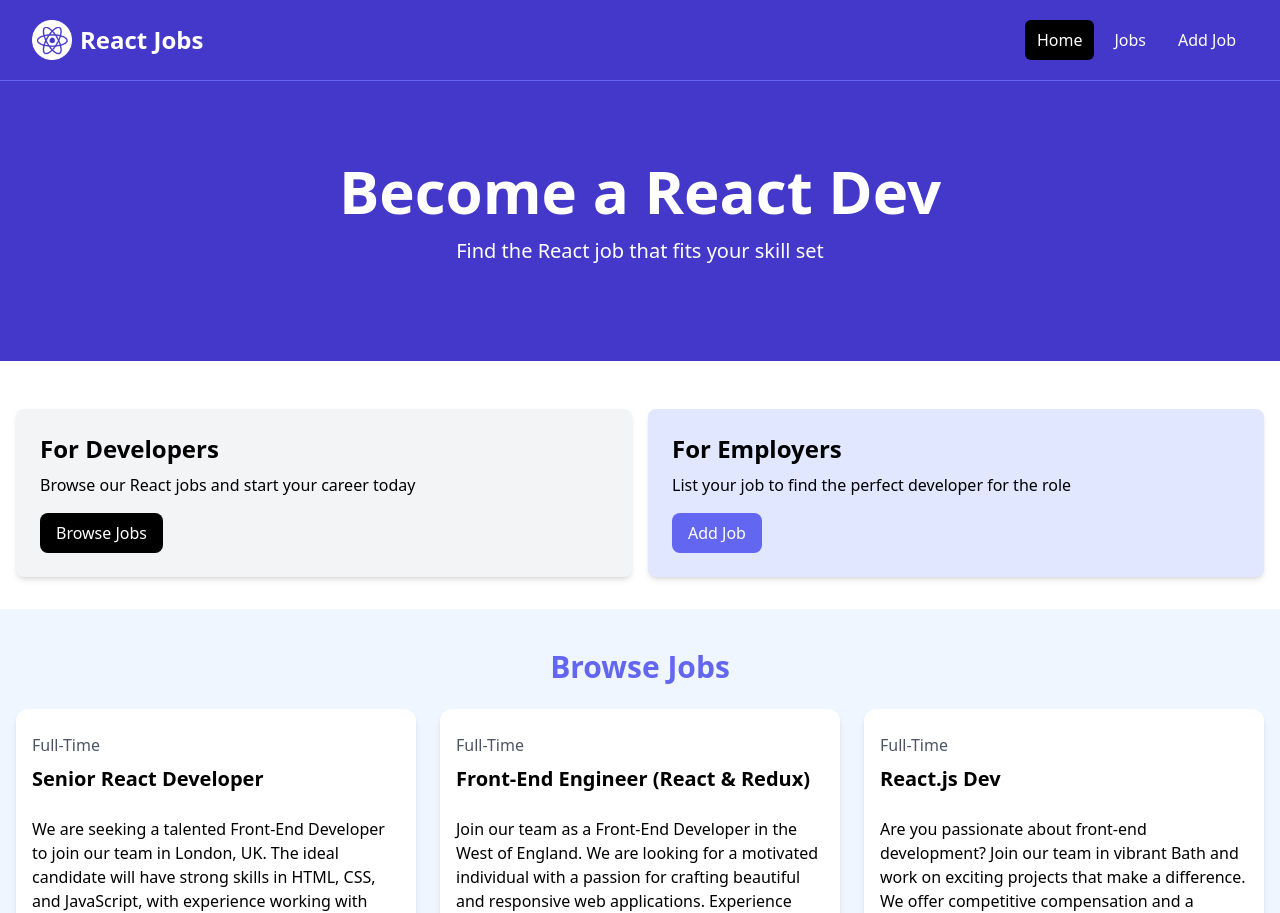
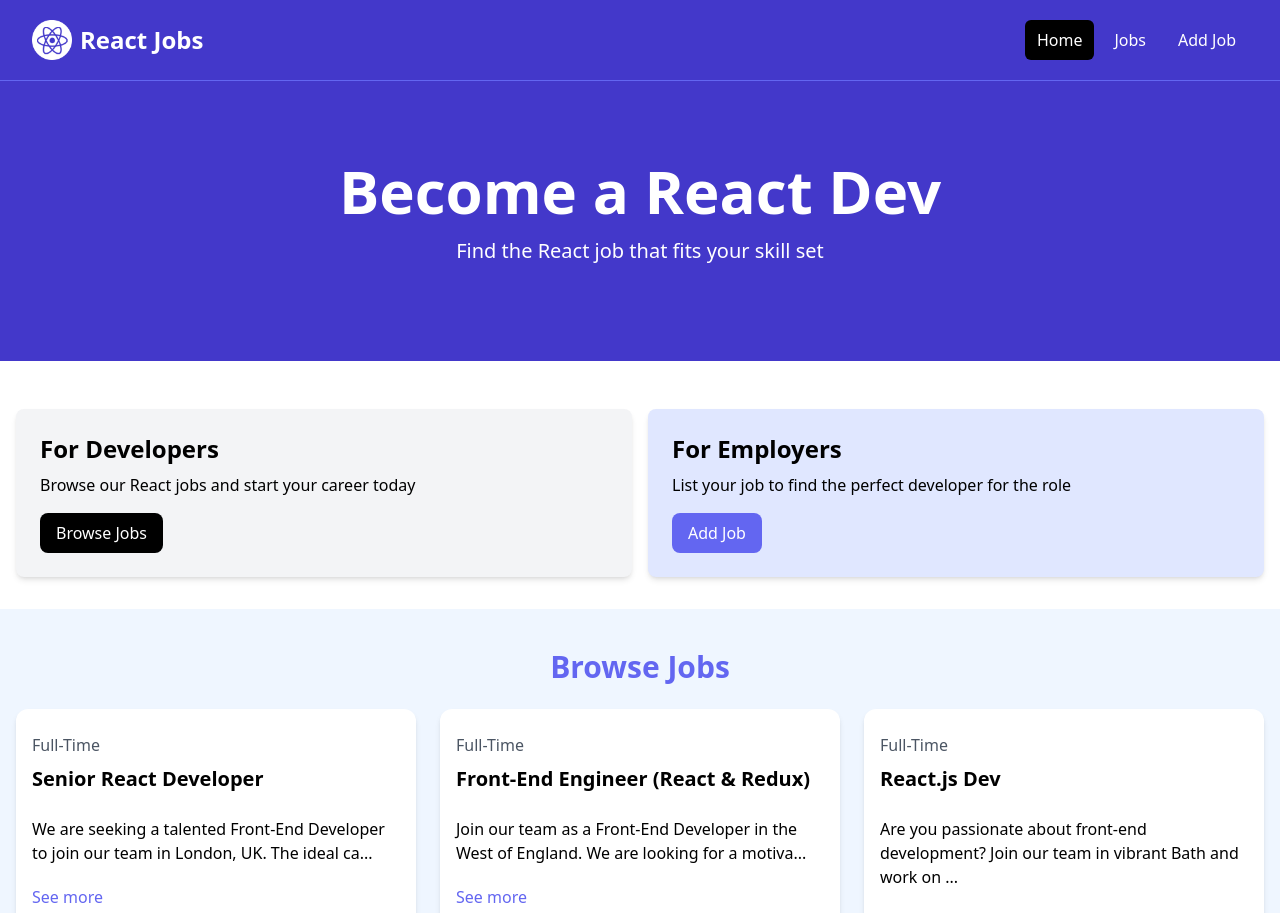
Before and after one commit to GenadiKozarev/react-tailwind-jobs-board, a React (Vite) app: page / in a window 1280 px wide. Shown: the top 913 px of the page. Built offline with nearby package versions, Linux system fonts and the light colour scheme.

Commit message:
add 'see more/less' feature in job listings

```diff
--- a/src/components/JobListing.jsx
+++ b/src/components/JobListing.jsx
@@ -1,4 +1,13 @@
+import { useState } from 'react';
+
 const JobListing = ({ job }) => {
+    const [showFullDescription, setShowFullDescription] = useState(false);
+
+    let description = job.description;
+    if (!showFullDescription) {
+        description = description.substring(0, 90) + '...';
+    }
+
     return (
         <div key={job.id} className="bg-white rounded-xl shadow-md relative">
             <div className="p-4">
@@ -7,7 +16,16 @@
                     <h3 className="text-xl font-bold">{job.title}</h3>
                 </div>
 
-                <div className="mb-5">{job.description}</div>
+                <div className="mb-5">{description}</div>
+
+                <button
+                    onClick={() =>
+                        setShowFullDescription(prevState => !prevState)
+                    }
+                    className="text-indigo-500 mb-5 hover:text-indigo-600"
+                >
+                    {showFullDescription ? 'See less' : 'See more'}
+                </button>
 
                 <h3 className="text-indigo-500 mb-2">{job.salary} / Year</h3>
 
```
